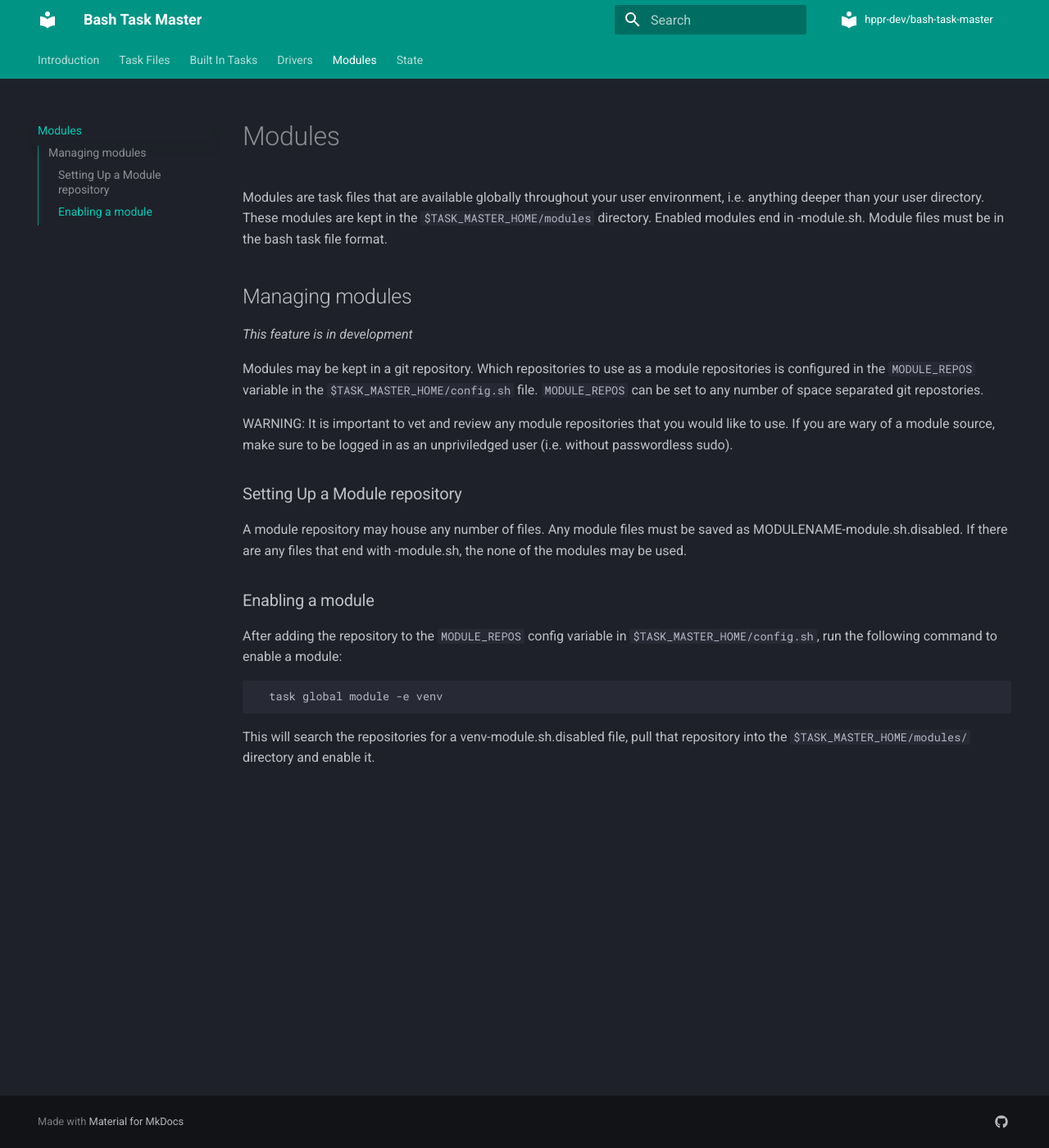
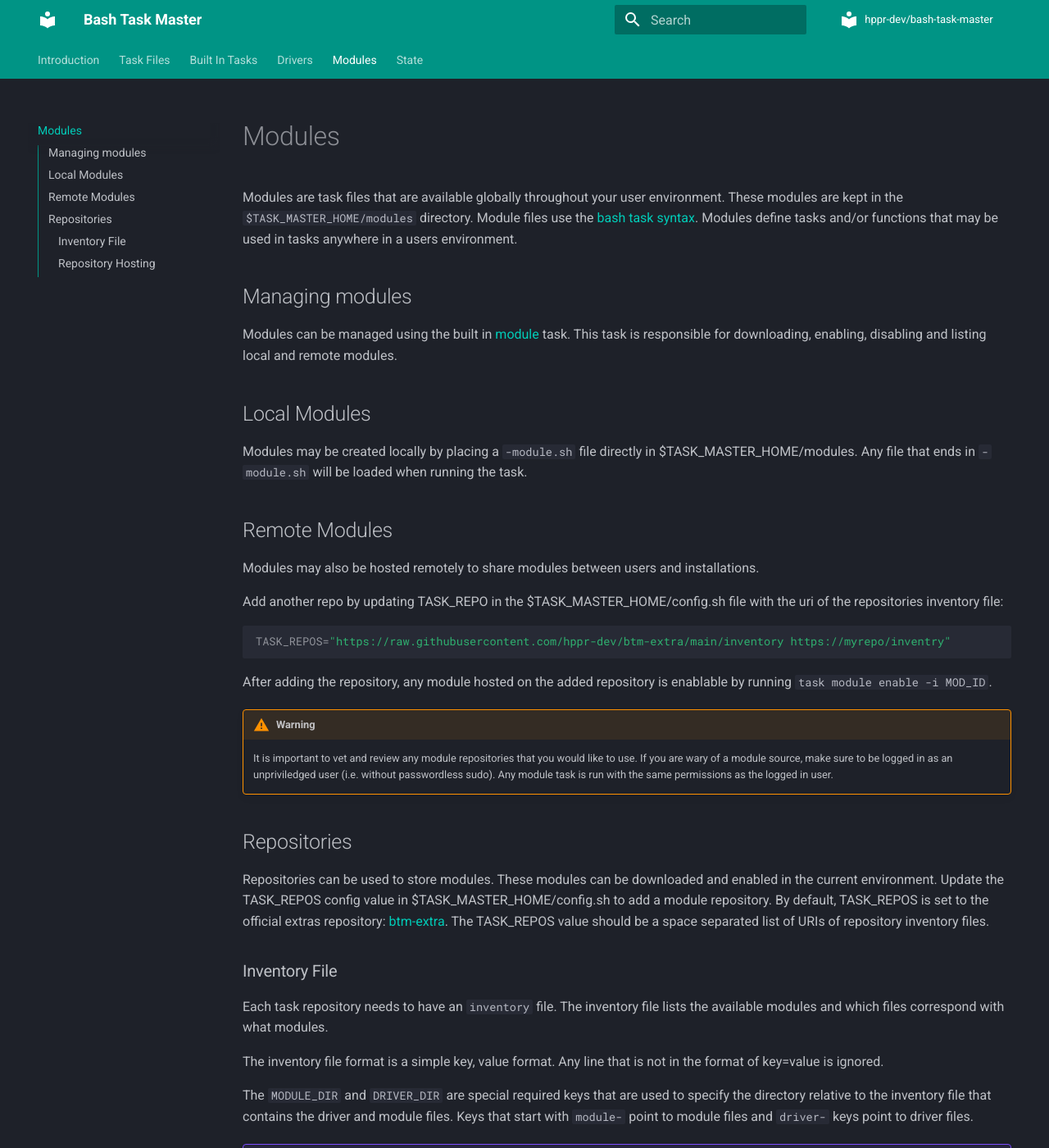
Before and after one commit to hppr-dev/docs-bash-task-master, an MkDocs documentation site: the page built from docs/modules.md, in a window 1280 px wide and 1400 px high. Shown: the whole window at 82% size. Built offline with MkDocs 1.6.1 and Material for MkDocs 9.7.7, drawn with Linux system fonts in a browser that asks for light colours; comment, search, counter and statistics services are not loaded; some of the changed text lies outside the part shown.

Commit message:
Add repository module documentation. Add bash syntax highlighting.

````diff
--- a/docs/modules.md
+++ b/docs/modules.md
@@ -1,34 +1,89 @@
 # Modules
 
-Modules are task files that are available globally throughout your user environment, i.e. anything deeper than your user directory.
+Modules are task files that are available globally throughout your user environment.
 These modules are kept in the `$TASK_MASTER_HOME/modules` directory.
-Enabled modules end in -module.sh.
-Module files must be in the bash task file format.
+Module files use the [bash task syntax](https://bash-task-master.readthedocs.io/en/latest/drivers/#bash-driver).
+Modules define tasks and/or functions that may be used in tasks anywhere in a users environment.
 
 ## Managing modules
 
-*This feature is in development*
+Modules can be managed using the built in [module](https://bash-task-master.readthedocs.io/en/latest/built_in_tasks/#module) task.
+This task is responsible for downloading, enabling, disabling and listing local and remote modules.
 
-Modules may be kept in a git repository.
-Which repositories to use as a module repositories is configured in the `MODULE_REPOS` variable in the `$TASK_MASTER_HOME/config.sh` file.
-`MODULE_REPOS` can be set to any number of space separated git repostories.
+## Local Modules
 
-WARNING:
-It is important to vet and review any module repositories that you would like to use.
-If you are wary of a module source, make sure to be logged in as an unpriviledged user (i.e. without passwordless sudo).
+Modules may be created locally by placing a `-module.sh` file directly in $TASK_MASTER_HOME/modules.
+Any file that ends in `-module.sh` will be loaded when running the task.
 
-### Setting Up a Module repository
 
-A module repository may house any number of files.
-Any module files must be saved as MODULENAME-module.sh.disabled.
-If there are any files that end with -module.sh, the none of the modules may be used.
+## Remote Modules
 
-### Enabling a module
+Modules may also be hosted remotely to share modules between users and installations.
 
-After adding the repository to the `MODULE_REPOS` config variable in `$TASK_MASTER_HOME/config.sh`, run the following command to enable a module:
+Add another repo by updating TASK_REPO in the $TASK_MASTER_HOME/config.sh file with the uri of the repositories inventory file:
 
-```
-  task global module -e venv
+``` bash
+TASK_REPOS="https://raw.githubusercontent.com/hppr-dev/btm-extra/main/inventory https://myrepo/inventry"
 ```
 
-This will search the repositories for a venv-module.sh.disabled file, pull that repository into the `$TASK_MASTER_HOME/modules/` directory and enable it.
+After adding the repository, any module hosted on the added repository is enablable by running ` task module enable -i MOD_ID `.
+
+!!! warning
+    It is important to vet and review any module repositories that you would like to use.
+    If you are wary of a module source, make sure to be logged in as an unpriviledged user (i.e. without passwordless sudo).
+    Any module task is run with the same permissions as the logged in user.
+
+## Repositories
+
+Repositories can be used to store modules.
+These modules can be downloaded and enabled in the current environment.
+Update the TASK_REPOS config value in $TASK_MASTER_HOME/config.sh to add a module repository.
+By default, TASK_REPOS is set to the official extras repository: [btm-extra](https://github.com/hppr-dev/btm-extra).
+The TASK_REPOS value should be a space separated list of URIs of repository inventory files.
+
+
+### Inventory File
+
+Each task repository needs to have an `inventory` file.
+The inventory file lists the available modules and which files correspond with what modules.
+
+The inventory file format is a simple key, value format.
+Any line that is not in the format of key=value is ignored.
+
+The `MODULE_DIR` and `DRIVER_DIR` are special required keys that are used to specify the directory relative to the inventory file that contains the driver and module files.
+Keys that start with `module-` point to module files and `driver-` keys point to driver files.
+
+
+!!! example
+
+    The following repository contains the venv, gonv, and todo modules and the gitlab driver:
+    ``` txt
+      ===== Directories =====
+
+      MODULE_DIR = modules
+      DRIVER_DIR = drivers
+
+      ===== Included Modules =====
+
+      module-venv = venv-module.sh.disabled
+      module-gonv = gonv-module.sh.disabled
+      module-todo = todo-module.sh.disabled
+
+      ====== Included Drivers =====
+
+      driver-gitlab = gitlab-driver.sh
+    ```
+
+### Repository Hosting
+
+Inventory files are pulled using `curl`.
+The btm-extra file is hosted on github, but any curl-able url will work.
+The only requirement is that the requesting host can connect and access the inventory file and the MODULE_DIR and DRIVER_DIR directories.
+
+Test an inventory file URI with:
+
+``` bash
+curl https://myurl/inventory
+```
+
+This should succesd and show you the full inventory file.
--- a/mkdocs.yml
+++ b/mkdocs.yml
@@ -47,11 +47,11 @@ theme:
 
   # Header
   #
-  #- header.autohide # Hide header when user scrolls past a specific point.
+  - header.autohide # Hide header when user scrolls past a specific point.
 
   # Navigation:
   #
-  #- navigation.expand      # Expand all collapsable sections.
+  - navigation.expand      # Expand all collapsable sections.
   #- navigation.instant     # Instant loading pages.
   #- navigation.indexes     # Attach pages directly to Sections. Incompatible with "toc.integrate"
   #- navigation.sections    # Render top sections as groups.
@@ -111,7 +111,7 @@ markdown_extensions:
   #- pymdownx.smartsymbols:
   #- pymdownx.snippets:
   #- pymdownx.striphtml:
-  #- pymdownx.superfences:
+  - pymdownx.superfences:
   #- pymdownx.tabbed:
   #- pymdownx.tasklist:
   #- pymdownx.tilde:
````
Also changed, not shown: docs/built_in_tasks.md (+91 -94 lines), docs/drivers.md (+25 -25 lines), docs/index.md (+42 -24 lines), docs/state.md (+21 -21 lines).
